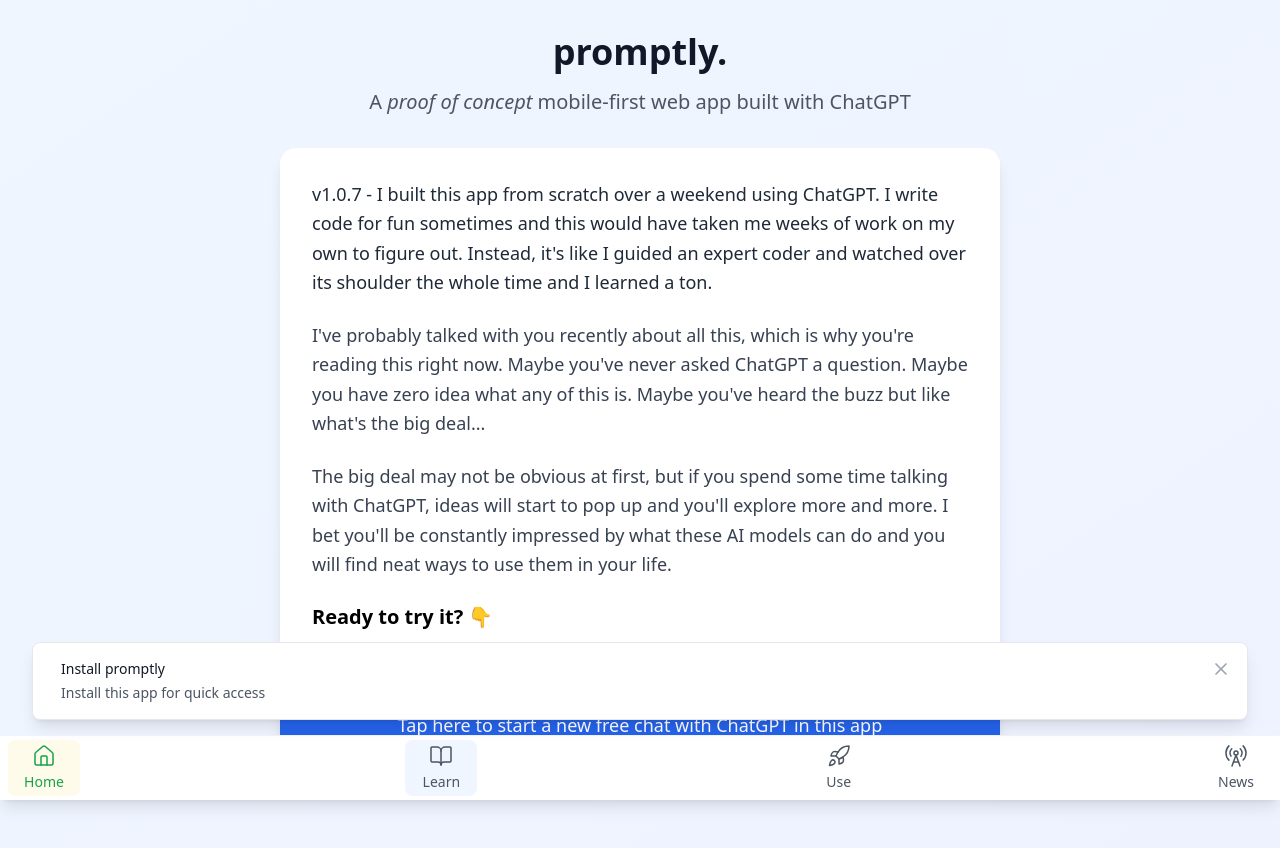
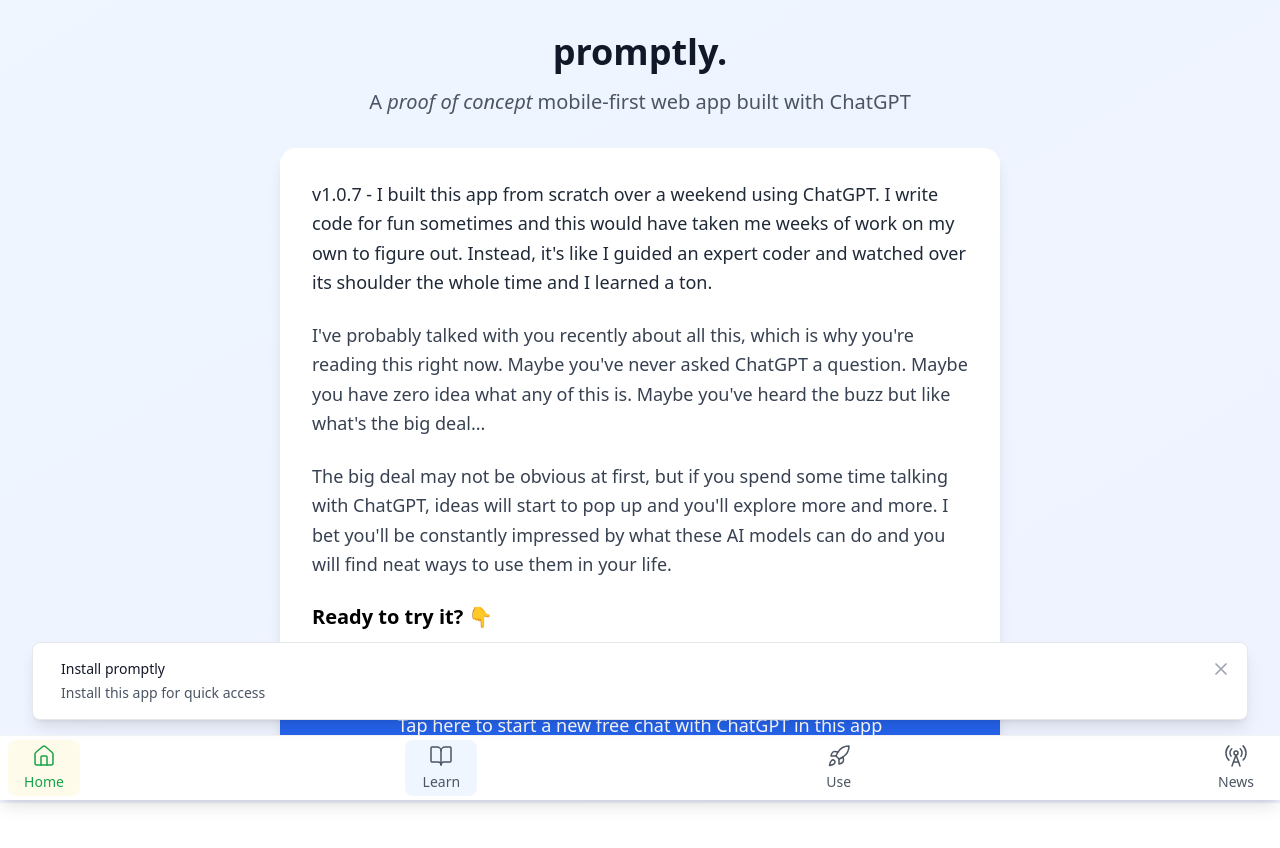
Before and after one commit to josephrclick/promptly, a Vue app: page / in a window 1280 px wide. Shown: the top 848 px of the page. Built offline with nearby package versions, Linux system fonts and the light colour scheme.

Commit message:
Initial commit with project structure

```diff
--- a/src/App.vue
+++ b/src/App.vue
@@ -2,13 +2,15 @@
 <template>
   <div class="min-h-screen flex flex-col">
     <SplashScreen />
-
-    <router-view v-slot="{ Component }" class="flex-grow pb-16">
-      <transition name="fade" mode="out-in">
-        <component :is="Component" />
-      </transition>
-    </router-view>
-
+    <div class="flex-grow pb-16">
+      <router-view v-slot="{ Component }">
+        <transition name="fade" mode="out-in">
+          <div>
+            <component :is="Component" />
+          </div>
+        </transition>
+      </router-view>
+    </div>
     <FooterNav />
     <InstallPrompt />
   </div>
--- a/src/components/TableResponse.vue
+++ b/src/components/TableResponse.vue
@@ -31,7 +31,6 @@
   </template>
 
   <script setup>
-  import { defineProps } from 'vue'
 
   const props = defineProps({
     headers: {
--- a/src/views/Home.vue
+++ b/src/views/Home.vue
@@ -15,7 +15,7 @@
         </section>
 
     <!-- Main Content -->
-    <main class="max-w-3xl mx-auto px-6 pb-24">
+    <main class="max-w-3xl mx-auto px-6 pb-8">
       <div class="space-y-4">
         <!-- Personal Story Cards -->
         <section class="bg-white rounded-2xl shadow-lg p-8">
--- a/src/views/use/ChatNow.vue
+++ b/src/views/use/ChatNow.vue
@@ -447,7 +447,7 @@
     });
 
     // Format the non-table content
-    const htmlContent = marked(formattedContent);
+    var htmlContent = marked(formattedContent);
 
     // Re-inject the tables as Vue components
     tables.forEach((table, index) => {
```
